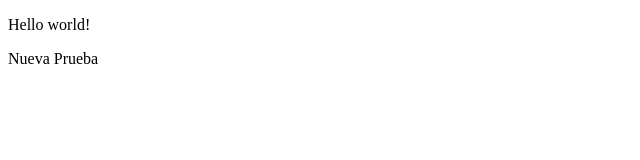
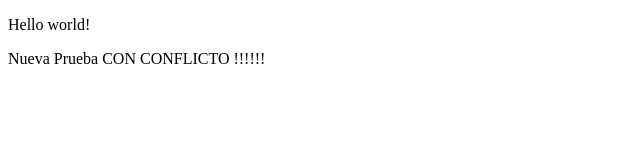
Before and after one commit to Yobeni/RepositorioPrueba, a plain HTML site: page index.html in a window 1280 px wide. Shown: the whole page, without its empty margins (0-640 px from the left). Drawn offline with Linux system fonts and the light colour scheme.

Commit message:
Inserción de signos de exclamación

```diff
--- a/index.html
+++ b/index.html
@@ -7,6 +7,6 @@
 </head>
 <body>
     <p>Hello world!</p>
-    <p>Nueva Prueba</p>
+    <p>Nueva Prueba CON CONFLICTO !!!!!!</p>
 </body>
 </html>
```
